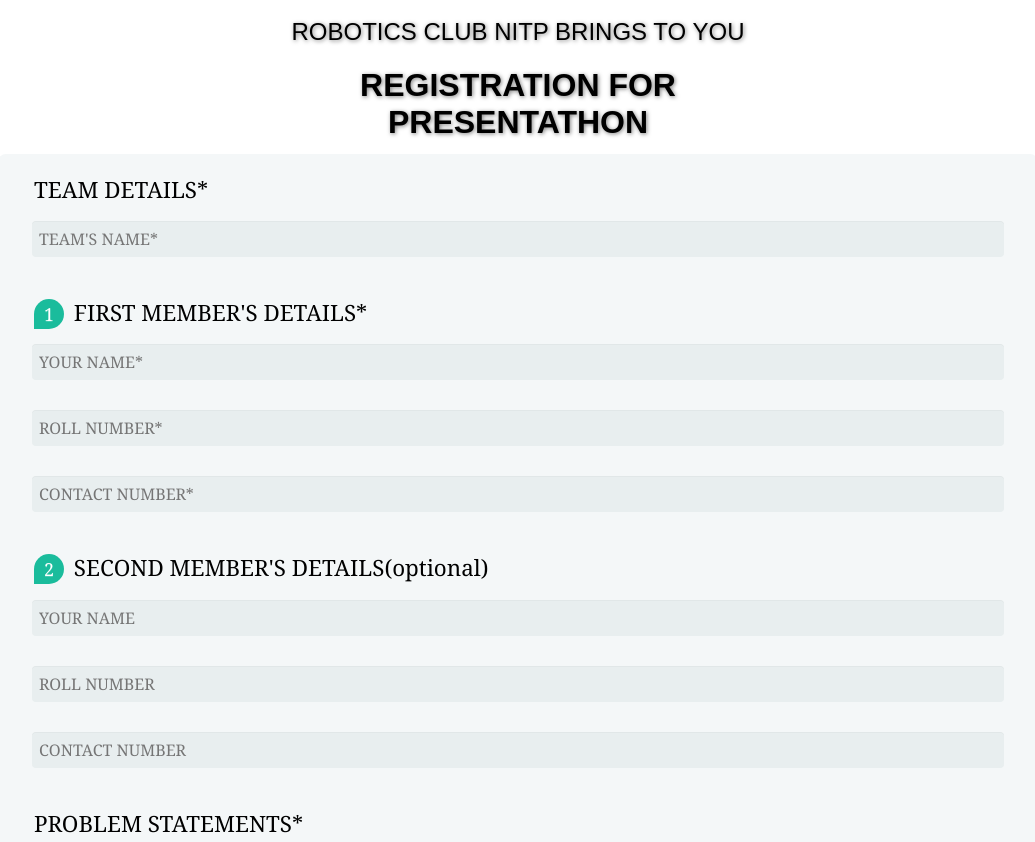
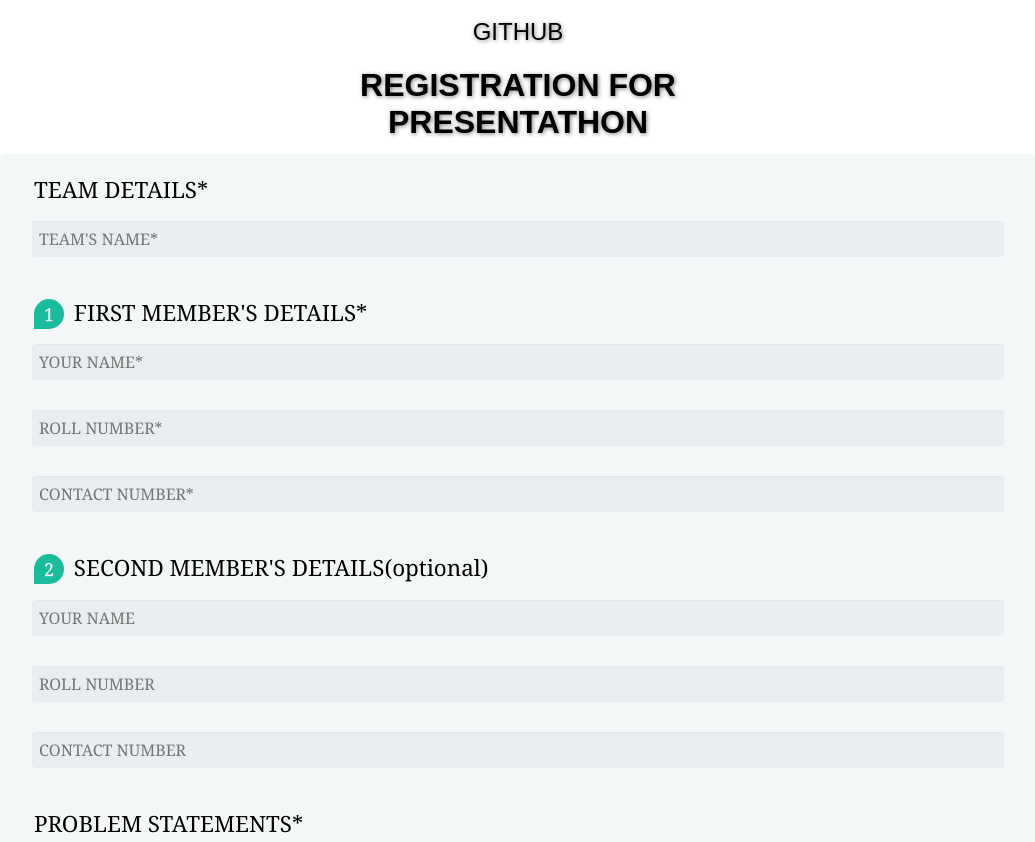
Before and after one commit to jhasaurabh312/presentathon, a plain HTML site: page index.html in a window 1280 px wide. Shown: the top 842 px of the page, without its empty margins (122-1157 px from the left). Drawn offline with Linux system fonts and the light colour scheme; no server answers.

Commit message:
Update index.html

```diff
--- a/index.html
+++ b/index.html
@@ -18,7 +18,7 @@
 	<!-- section for description -->
 	<div class="sample-header-section">
 
-       <h2>ROBOTICS CLUB NITP BRINGS TO YOU</h2>
+       <h2>GITHUB</h2>
        <h1> REGISTRATION FOR
         <br>
        PRESENTATHON</h1>
```
